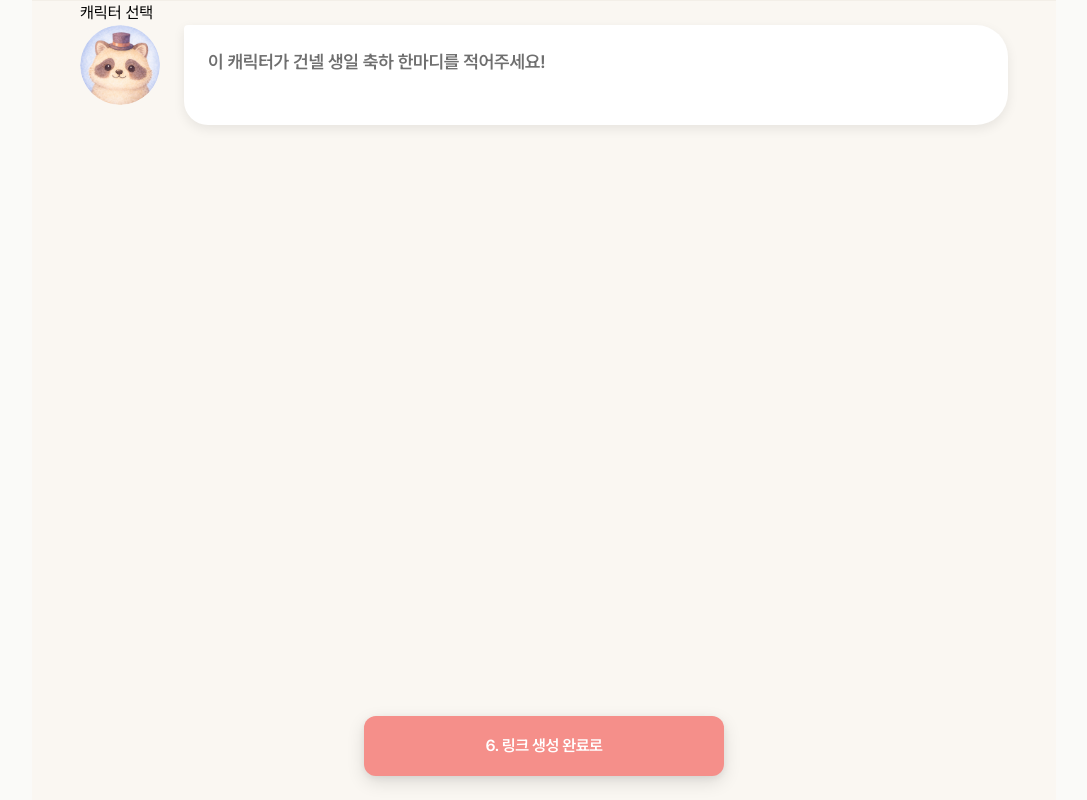
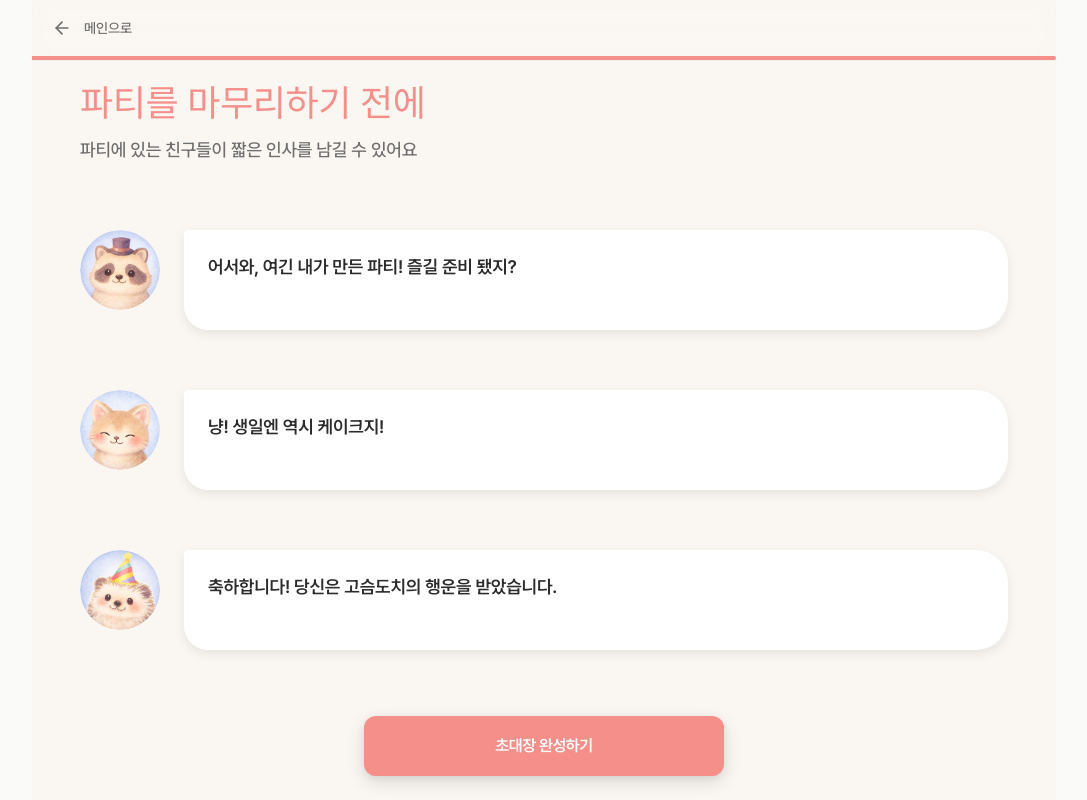
Before and after one commit to Leeseoleem/my-little-birthday-party, a React (Vite) app: page /creator/guests in a window 1280 px wide. Shown: the whole page, without its empty margins (96-1183 px from the left). Built offline with nearby package versions, Linux system fonts and the light colour scheme; a web font is replaced by a local one.

Commit message:
feat: guests 페이지 ui 최종 완성

```diff
--- a/src/routes/creator/guests.tsx
+++ b/src/routes/creator/guests.tsx
@@ -1,29 +1,59 @@
 import { createFileRoute } from "@tanstack/react-router";
 import { useState } from "react";
 
-import ProfileBubble from "../../features/creator/components/ProfileBubble";
+import { pageLayout } from "../../components/shared/styles/pageLayout";
+
+import PageTitle from "../../components/ui/PageTitle";
+import { GuestDialogueSection } from "../../features/creator/components/GuestDialogueSection";
 import BottomActionSlot from "../../components/layout/frame/BottomActionSlot";
 import CommonLinkButton from "../../components/ui/Button/CommonLinkButton";
 
 export const Route = createFileRoute("/creator/guests")({
   staticData: {
     creatorHeader: {
+      kind: "progress-exit",
       value: 1.0,
-      fallbackTo: "/creator/cake/build",
     },
   },
   component: CreatorGuestSelectPage,
 });
 
 function CreatorGuestSelectPage() {
-  const [guestName, setGuestName] = useState("");
+  const DEFAULT_GUEST_LINES = {
+    raccoon: "어서와, 여긴 내가 만든 파티! 즐길 준비 됐지?",
+    cat: "냥! 생일엔 역시 케이크지!",
+    hedgehog: "축하합니다! 당신은 고슴도치의 행운을 받았습니다.",
+  };
+
+  const [raccoonLine, setRaccoonLine] = useState(DEFAULT_GUEST_LINES.raccoon);
+  const [catLine, setCatLine] = useState(DEFAULT_GUEST_LINES.cat);
+  const [hedgehogLine, setHedgehogLine] = useState(
+    DEFAULT_GUEST_LINES.hedgehog
+  );
+
+  const isDisabled =
+    !raccoonLine.trim() || !catLine.trim() || !hedgehogLine.trim();
+
   return (
-    <div className="flex flex-1 flex-col justify-center">
-      <p>캐릭터 선택</p>
-
-      <ProfileBubble value={guestName} onChange={setGuestName} />
+    <div className={pageLayout}>
+      <PageTitle
+        title="파티를 마무리하기 전에"
+        subTitle="파티에 있는 친구들이 짧은 인사를 남길 수 있어요"
+      />
+      <GuestDialogueSection
+        dialogues={{
+          raccoon: { value: raccoonLine, onChange: setRaccoonLine },
+          cat: { value: catLine, onChange: setCatLine },
+          hedgehog: { value: hedgehogLine, onChange: setHedgehogLine },
+        }}
+      />
       <BottomActionSlot>
-        <CommonLinkButton label="6. 링크 생성 완료로" to="/creator/complete" />
+        <CommonLinkButton
+          isDisabled={isDisabled}
+          label="초대장 완성하기"
+          to="/creator/complete"
+          replace
+        />
       </BottomActionSlot>
     </div>
   );
```
